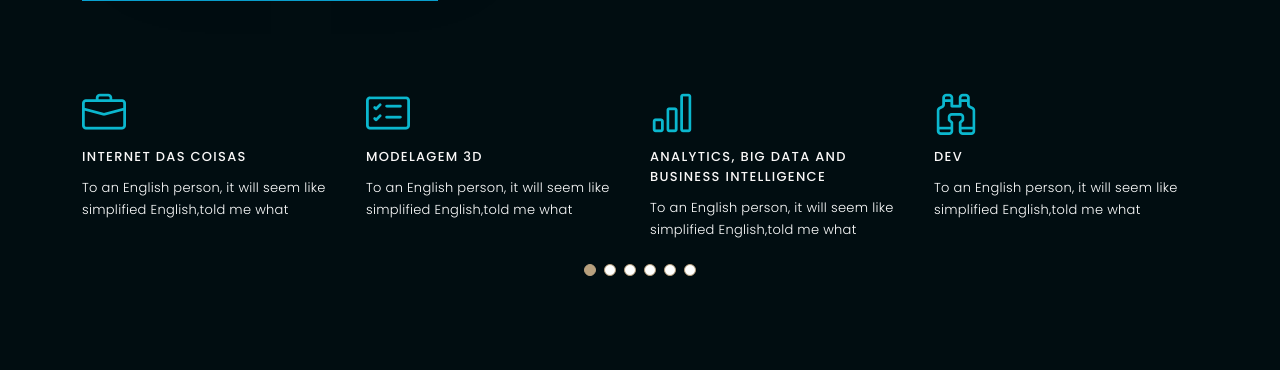
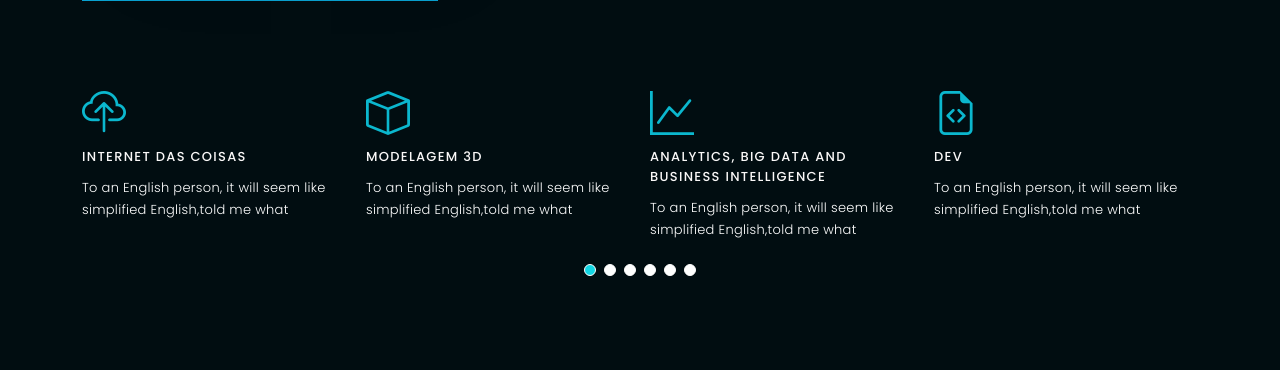
Before and after one commit to JefBronze/MySite, a PHP site: page / in a window 1280 px wide. Shown: the part 1489-1859 px from the top of the page. Run offline with PHP 8.4, Linux system fonts and the light colour scheme; some libraries are stand-ins or nearby versions; some web fonts are replaced.

Commit message:
whatsapp

```diff
--- a/assets/css/style.css
+++ b/assets/css/style.css
@@ -566,10 +566,10 @@ p {
   height: 12px;
   background-color: #fff;
   opacity: 1;
-  border: 1px solid #b8a07e;
+  border: 1px solid #ffffff;
 }
 .services-slider .swiper-pagination .swiper-pagination-bullet-active {
-  background-color: #b8a07e;
+  background-color: #12d6e4;
 }
 
 /*--------------------------------------------------------------
--- a/index.html
+++ b/index.html
@@ -36,6 +36,8 @@
 </head>
 
 <body>
+  <script src="https://apps.elfsight.com/p/platform.js" defer></script>
+  <div class="elfsight-app-723d2f91-a0fa-4aad-9903-edd8193f9ac6"></div>
 
   <!-- ======= Header ======= -->
   <header id="header" class="fixed-top ">
@@ -129,7 +131,7 @@
 
             <div class="swiper-slide">
               <div class="services-block">
-                <i class="bi bi-briefcase"></i>
+                <i class="bi bi-cloud-upload"></i>
                 <span>Internet das Coisas</span>
                 <p class="separator">To an English person, it will seem like simplified English,told me what </p>
               </div>
@@ -137,7 +139,7 @@
 
             <div class="swiper-slide">
               <div class="services-block">
-                <i class="bi bi-card-checklist"></i>
+                <i class="bi bi-box"></i>
                 <span>Modelagem 3D</span>
                 <p class="separator">To an English person, it will seem like simplified English,told me what </p>
               </div>
@@ -145,7 +147,7 @@
 
             <div class="swiper-slide">
               <div class="services-block">
-                <i class="bi bi-bar-chart"></i>
+                <i class="bi bi-graph-up"></i>
                 <span>Analytics, Big Data and Business Intelligence</span>
                 <p class="separator">To an English person, it will seem like simplified English,told me what </p>
               </div>
@@ -153,7 +155,7 @@
 
             <div class="swiper-slide">
               <div class="services-block">
-                <i class="bi bi-binoculars"></i>
+                <i class="bi bi-file-earmark-code"></i>
                 <span>Dev</span>
                 <p class="separator">To an English person, it will seem like simplified English,told me what </p>
               </div>
@@ -169,7 +171,7 @@
 
             <div class="swiper-slide">
               <div class="services-block">
-                <i class="bi bi-calendar4-week"></i>
+                <i class="bi bi-cpu"></i>
                 <span>Eletrônica</span>
                 <p class="separator">To an English person, it will seem like simplified English,told me what </p>
               </div>
@@ -338,6 +340,7 @@
         </div>
       </div>-->
 
+
     </div><!-- End Journal Section -->
 
     <!-- ======= Contact Section ======= -->
@@ -438,7 +441,7 @@
     </div>
   </div><!-- End Footer -->
 
-  <a href="#" class="back-to-top d-flex align-items-center justify-content-center"><i class="bi bi-arrow-up-short"></i></a>
+  <!--<a href="#" class="back-to-top d-flex align-items-center justify-content-center"><i class="bi bi-arrow-up-short"></i></a>-->
 
   <!-- Vendor JS Files -->
   <script src="assets/vendor/bootstrap/js/bootstrap.bundle.min.js"></script>
```
